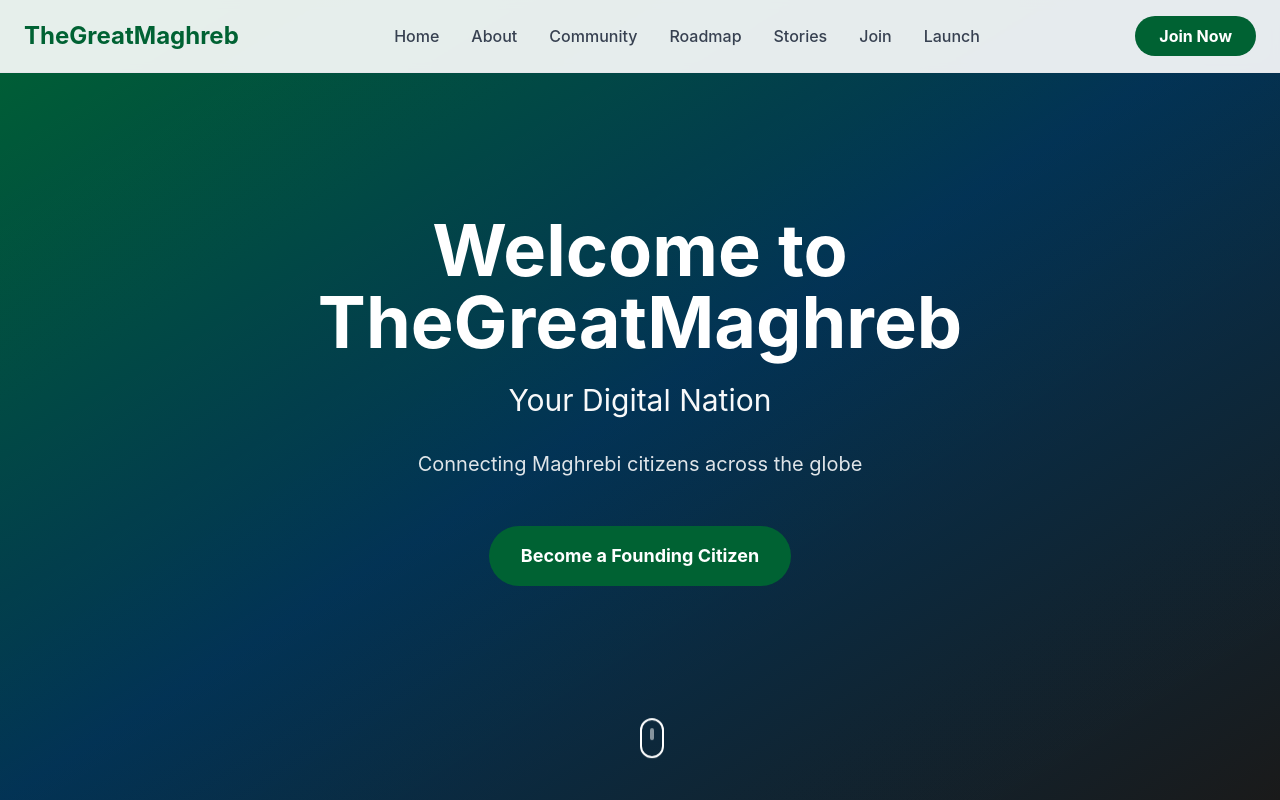
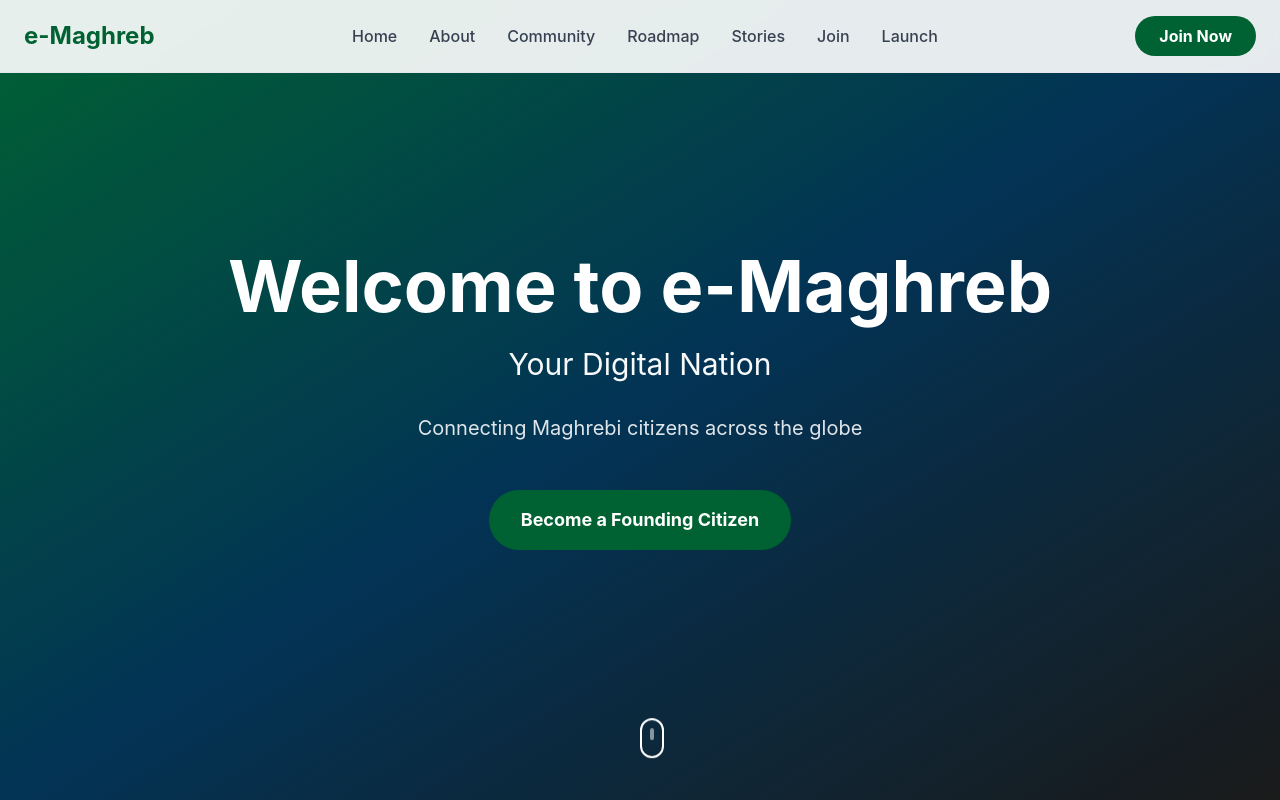
Before and after one commit to e-Maghreb/website, a Vue app: page / in a window 1280 px wide. Shown: the top 800 px of the page. Built offline with nearby package versions, Linux system fonts and the light colour scheme.

Commit message:
refactor: rename project from TheGreatMaghreb to e-Maghreb
update all references to the old name in components, package.json and readme
modify social media links and contact information to reflect new branding

```diff
--- a/index.html
+++ b/index.html
@@ -4,7 +4,7 @@
     <meta charset="UTF-8" />
     <link rel="icon" type="image/svg+xml" href="/favicon.svg" />
     <meta name="viewport" content="width=device-width, initial-scale=1.0" />
-    <title>My Trae Project</title>
+    <title>e-Maghreb</title>
     <script type="module">
       if (import.meta.hot?.on) {
         import.meta.hot.on('vite:error', (error) => {
--- a/package.json
+++ b/package.json
@@ -1,5 +1,5 @@
 {
-  "name": "trae-project",
+  "name": "e-maghreb",
   "private": true,
   "version": "0.0.0",
   "type": "module",
--- a/src/App.vue
+++ b/src/App.vue
@@ -5,7 +5,7 @@
       <div class="container mx-auto px-6 py-4">
         <div class="flex items-center justify-between">
           <div class="text-2xl font-bold text-maghreb-green">
-            TheGreatMaghreb
+            e-Maghreb
           </div>
           <div class="hidden md:flex space-x-8">
             <a
--- a/src/components/AboutSection.vue
+++ b/src/components/AboutSection.vue
@@ -3,10 +3,10 @@
     <div class="container mx-auto px-6">
       <div class="text-center mb-16">
         <h2 class="text-3xl md:text-4xl lg:text-5xl font-bold text-maghreb-dark mb-6">
-          About TheGreatMaghreb
+          About e-Maghreb
         </h2>
         <p class="text-lg md:text-xl text-gray-600 max-w-3xl mx-auto leading-relaxed">
-          TheGreatMaghreb is a digital nation designed to unite Maghrebi citizens globally,
+          e-Maghreb is a digital nation designed to unite Maghrebi citizens globally,
           preserving our rich cultural heritage while embracing the future of digital identity and community.
         </p>
       </div>
--- a/src/components/CommunityIntegration.vue
+++ b/src/components/CommunityIntegration.vue
@@ -52,7 +52,7 @@
           </p>
           <div class="flex flex-col sm:flex-row gap-4 justify-center">
             <a
-              href="https://www.reddit.com/r/TheGreatMaghreb/"
+              href="https://www.reddit.com/r/e-Maghreb/"
               target="_blank"
               rel="noopener noreferrer"
               class="bg-maghreb-red hover:bg-maghreb-red/90 text-white font-bold py-3 px-8 rounded-full transition-all duration-300 transform hover:scale-105 flex items-center justify-center"
@@ -159,12 +159,12 @@ const sharePlatforms: SharePlatform[] = [
   {
     name: 'Facebook',
     icon: Facebook,
-    url: 'https://www.facebook.com/sharer/sharer.php?u=https://www.reddit.com/r/TheGreatMaghreb/'
+    url: 'https://www.facebook.com/sharer/sharer.php?u=https://www.reddit.com/r/e-Maghreb/'
   },
   {
     name: 'Twitter',
     icon: Twitter,
-    url: 'https://twitter.com/intent/tweet?text=Join%20TheGreatMaghreb%20Reddit%20community%20-%20a%20digital%20nation%20for%20Maghrebi%20citizens!&url=https://www.reddit.com/r/TheGreatMaghreb/'
+    url: 'https://twitter.com/intent/tweet?text=Join%20e-Maghreb%20Reddit%20community%20-%20a%20digital%20nation%20for%20Maghrebi%20citizens!&url=https://www.reddit.com/r/e-Maghreb/'
   },
   {
     name: 'Copy Link',
@@ -174,7 +174,7 @@ const sharePlatforms: SharePlatform[] = [
   {
     name: 'Email',
     icon: Mail,
-    url: 'mailto:?subject=Join TheGreatMaghreb Community&body=Check out TheGreatMaghreb Reddit community: https://www.reddit.com/r/TheGreatMaghreb/'
+    url: 'mailto:?subject=Join e-Maghreb Community&body=Check out e-Maghreb Reddit community: https://www.reddit.com/r/e-Maghreb/'
   }
 ]
 
@@ -189,7 +189,7 @@ const fetchRedditData = async () => {
     await new Promise(resolve => setTimeout(resolve, 1000))
 
     // Update with real data when Reddit API is available
-    // This would typically come from: https://www.reddit.com/r/TheGreatMaghreb/about.json
+    // This would typically come from: https://www.reddit.com/r/e-Maghreb/about.json
   } catch (error) {
     console.error('Error fetching Reddit data:', error)
   }
@@ -205,7 +205,7 @@ const closeShareModal = () => {
 
 const shareOnPlatform = (platform: SharePlatform) => {
   if (platform.url === 'copy') {
-    navigator.clipboard.writeText('https://www.reddit.com/r/TheGreatMaghreb/')
+    navigator.clipboard.writeText('https://www.reddit.com/r/e-Maghreb/')
     alert('Link copied to clipboard!')
   } else {
     window.open(platform.url, '_blank', 'width=600,height=400')
--- a/src/components/FooterSection.vue
+++ b/src/components/FooterSection.vue
@@ -4,7 +4,7 @@
       <div class="grid grid-cols-1 md:grid-cols-4 gap-8">
         <!-- Brand -->
         <div class="md:col-span-2">
-          <h3 class="text-2xl font-bold mb-4 text-maghreb-green">TheGreatMaghreb</h3>
+          <h3 class="text-2xl font-bold mb-4 text-maghreb-green">e-Maghreb</h3>
           <p class="text-gray-300 mb-6 max-w-md">
             A digital nation uniting Maghrebi citizens globally through technology, culture, and community.
           </p>
@@ -44,15 +44,15 @@
           <h4 class="text-lg font-semibold mb-4">Contact</h4>
           <div class="space-y-2">
             <a
-              href="mailto:hello@thegreatmaghreb.com"
+              href="mailto:hello@e-maghreb.org"
               class="flex items-center text-gray-300 hover:text-maghreb-green transition-colors duration-300"
             >
               <Mail class="w-4 h-4 mr-2" />
-              hello@thegreatmaghreb.com
+              hello@e-maghreb.org
             </a>
             <div class="flex items-center text-gray-300">
               <Globe class="w-4 h-4 mr-2" />
-              thegreatmaghreb.com
+              e-maghreb.org
             </div>
           </div>
         </div>
@@ -64,10 +64,10 @@
           <!-- Legal Notice -->
           <div class="text-sm text-gray-400 text-center md:text-left">
             <p class="mb-2">
-              <strong>Legal Notice:</strong> TheGreatMaghreb is a digital nation initiative and non-governmental entity.
+              <strong>Legal Notice:</strong> e-Maghreb is a digital nation initiative and non-governmental entity.
             </p>
             <p>
-              © 2025 TheGreatMaghreb. All rights reserved.
+              © 2025 e-Maghreb. All rights reserved.
             </p>
           </div>
 
@@ -109,22 +109,22 @@ interface QuickLink {
 const socialLinks: SocialLink[] = [
   {
     name: 'Facebook',
-    url: 'https://facebook.com/thegreatmaghreb',
+    url: 'https://facebook.com/e-maghreb',
     icon: Facebook
   },
   {
     name: 'Twitter',
-    url: 'https://twitter.com/thegreatmaghreb',
+    url: 'https://twitter.com/e-maghreb',
     icon: Twitter
   },
   {
     name: 'Instagram',
-    url: 'https://instagram.com/thegreatmaghreb',
+    url: 'https://instagram.com/e-maghreb',
     icon: Instagram
   },
   {
     name: 'LinkedIn',
-    url: 'https://linkedin.com/company/thegreatmaghreb',
+    url: 'https://linkedin.com/company/e-maghreb',
     icon: Linkedin
   }
 ]
--- a/src/components/HeroSection.vue
+++ b/src/components/HeroSection.vue
@@ -8,7 +8,7 @@
     <!-- Content -->
     <div class="relative z-10 max-w-4xl mx-auto px-6 text-center text-white">
       <h1 class="text-4xl md:text-6xl lg:text-7xl font-bold mb-6 animate-fade-in">
-        Welcome to TheGreatMaghreb
+        Welcome to e-Maghreb
       </h1>
       <p class="text-xl md:text-2xl lg:text-3xl mb-8 text-maghreb-light animate-slide-up">
         Your Digital Nation
--- a/src/components/InteractiveRoadmap.vue
+++ b/src/components/InteractiveRoadmap.vue
@@ -310,12 +310,12 @@ const selectMilestone = (milestone: Milestone) => {
 }
 
 const shareMilestone = (milestone: Milestone) => {
-  const text = `Help us reach ${milestone.target} citizens to unlock: ${milestone.title}! Join TheGreatMaghreb digital nation.`
-  const url = `https://www.reddit.com/r/TheGreatMaghreb/`
+  const text = `Help us reach ${milestone.target} citizens to unlock: ${milestone.title}! Join e-Maghreb digital nation.`
+  const url = `https://www.reddit.com/r/e-Maghreb/`
 
   if (navigator.share) {
     navigator.share({
-      title: `TheGreatMaghreb Milestone: ${milestone.title}`,
+      title: `e-Maghreb Milestone: ${milestone.title}`,
       text: text,
       url: url
     })
--- a/src/components/JoinSection.vue
+++ b/src/components/JoinSection.vue
@@ -6,7 +6,7 @@
           Become a Founding Citizen
         </h2>
         <p class="text-lg md:text-xl text-gray-600 max-w-3xl mx-auto">
-          Join our digital nation and help shape the future of TheGreatMaghreb. Registration opens on January 1, 2026.
+          Join our digital nation and help shape the future of e-Maghreb. Registration opens on January 1, 2026.
         </p>
       </div>
 
--- a/src/components/LaunchSection.vue
+++ b/src/components/LaunchSection.vue
@@ -6,7 +6,7 @@
           Official Launch
         </h2>
         <p class="text-xl md:text-2xl mb-12 opacity-90">
-          TheGreatMaghreb Digital Nation
+          e-Maghreb Digital Nation
         </p>
 
         <!-- Launch Date -->
@@ -40,7 +40,7 @@
         <div v-else class="mb-12">
           <div class="bg-maghreb-yellow text-maghreb-dark rounded-2xl p-8">
             <h3 class="text-3xl font-bold mb-4">🎉 We Are Live!</h3>
-            <p class="text-xl">TheGreatMaghreb Digital Nation has officially launched!</p>
+            <p class="text-xl">e-Maghreb Digital Nation has officially launched!</p>
           </div>
         </div>
 
--- a/src/components/RoadmapSection.vue
+++ b/src/components/RoadmapSection.vue
@@ -100,7 +100,7 @@ interface Phase {
 const phases: Phase[] = [
   {
     title: 'Founding Vision & Identity',
-    description: 'Established the core concept, mission, and visual identity of TheGreatMaghreb digital nation',
+    description: 'Established the core concept, mission, and visual identity of e-Maghreb digital nation',
     timeline: 'Completed',
     status: 'completed',
     icon: Target
@@ -128,7 +128,7 @@ const phases: Phase[] = [
   },
   {
     title: 'Official Launch & Scaling',
-    description: 'Official launch of TheGreatMaghreb digital nation with full platform features',
+    description: 'Official launch of e-Maghreb digital nation with full platform features',
     timeline: 'January 1, 2026',
     status: 'upcoming',
     icon: Rocket
--- a/src/components/SocialProof.vue
+++ b/src/components/SocialProof.vue
@@ -275,7 +275,7 @@ const testimonials = ref<Testimonial[]>([
     name: 'Amina B.',
     title: 'Software Engineer',
     location: 'Casablanca, Morocco',
-    quote: 'TheGreatMaghreb has given me a sense of belonging to something bigger than myself. As a diaspora member, I finally feel connected to my roots while contributing to our digital future.',
+    quote: 'e-Maghreb has given me a sense of belonging to something bigger than myself. As a diaspora member, I finally feel connected to my roots while contributing to our digital future.',
     rating: 5
   },
   {
@@ -291,7 +291,7 @@ const testimonials = ref<Testimonial[]>([
     name: 'Sofia M.',
     title: 'Student',
     location: 'Algiers, Algeria',
-    quote: 'As a young Algerian, TheGreatMaghreb represents hope for unity and progress. The community support has been amazing for my personal and professional growth.',
+    quote: 'As a young Algerian, e-Maghreb represents hope for unity and progress. The community support has been amazing for my personal and professional growth.',
     rating: 5
   },
   {
@@ -299,7 +299,7 @@ const testimonials = ref<Testimonial[]>([
     name: 'Youssef L.',
     title: 'Digital Nomad',
     location: 'Barcelona, Spain',
-    quote: 'Living abroad, TheGreatMaghreb keeps me connected to my culture and heritage. It\'s more than a platform - it\'s a movement for Maghrebi empowerment.',
+    quote: 'Living abroad, e-Maghreb keeps me connected to my culture and heritage. It\'s more than a platform - it\'s a movement for Maghrebi empowerment.',
     rating: 5
   }
 ])
@@ -309,8 +309,8 @@ const userStories = ref<UserStory[]>([
     id: '1',
     name: 'Leila H.',
     category: 'Education & Career',
-    excerpt: 'Found my dream job through TheGreatMaghreb network connections...',
-    fullStory: 'After joining TheGreatMaghreb, I connected with professionals in my field who helped me navigate the job market. Through the community mentorship program, I landed a position at a tech company that values diversity and cultural understanding. The support I received was incredible.',
+    excerpt: 'Found my dream job through e-Maghreb network connections...',
+    fullStory: 'After joining e-Maghreb, I connected with professionals in my field who helped me navigate the job market. Through the community mentorship program, I landed a position at a tech company that values diversity and cultural understanding. The support I received was incredible.',
     impact: 'Successfully transitioned careers, increased salary by 40%, and now mentors other community members.',
     readTime: 3
   },
@@ -319,7 +319,7 @@ const userStories = ref<UserStory[]>([
     name: 'Ahmed R.',
     category: 'Business Development',
     excerpt: 'Launched a successful startup with co-founders met through the platform...',
-    fullStory: 'TheGreatMaghreb connected me with like-minded entrepreneurs from across the Maghreb region. We identified a common problem in cross-border trade and built a solution that now serves hundreds of businesses. The community provided both technical expertise and market insights.',
+    fullStory: 'e-Maghreb connected me with like-minded entrepreneurs from across the Maghreb region. We identified a common problem in cross-border trade and built a solution that now serves hundreds of businesses. The community provided both technical expertise and market insights.',
     impact: 'Generated $500K in revenue, created 15 jobs, and expanded to 3 countries.',
     readTime: 4
   },
@@ -328,7 +328,7 @@ const userStories = ref<UserStory[]>([
     name: 'Nadia K.',
     category: 'Cultural Preservation',
     excerpt: 'Organized the largest virtual Maghrebi cultural festival...',
-    fullStory: 'Using TheGreatMaghreb platform, I organized a week-long virtual cultural festival that brought together artists, musicians, and cultural experts from all five Maghreb countries. The event attracted over 10,000 participants and helped preserve traditional arts for future generations.',
+    fullStory: 'Using e-Maghreb platform, I organized a week-long virtual cultural festival that brought together artists, musicians, and cultural experts from all five Maghreb countries. The event attracted over 10,000 participants and helped preserve traditional arts for future generations.',
     impact: 'Connected 200+ artists, preserved 15 traditional art forms, and inspired cultural initiatives in 8 cities.',
     readTime: 5
   }
@@ -347,19 +347,19 @@ const openStory = (story: UserStory) => {
 }
 
 const joinCommunity = () => {
-  window.open('https://www.reddit.com/r/TheGreatMaghreb/', '_blank')
+  window.open('https://www.reddit.com/r/e-Maghreb/', '_blank')
 }
 
 const shareStory = (story?: UserStory) => {
   const text = story
-    ? `Check out ${story.name}'s inspiring story in TheGreatMaghreb community! ${story.excerpt}`
-    : 'Join TheGreatMaghreb and share your story with our growing digital nation!'
+    ? `Check out ${story.name}'s inspiring story in e-Maghreb community! ${story.excerpt}`
+    : 'Join e-Maghreb and share your story with our growing digital nation!'
 
-  const url = 'https://www.reddit.com/r/TheGreatMaghreb/'
+  const url = 'https://www.reddit.com/r/e-Maghreb/'
 
   if (navigator.share) {
     navigator.share({
-      title: 'TheGreatMaghreb Community Stories',
+      title: 'e-Maghreb Community Stories',
       text: text,
       url: url
     })
```
Also changed, not shown: 1 other file (tests, documents, lock files or other folders).
